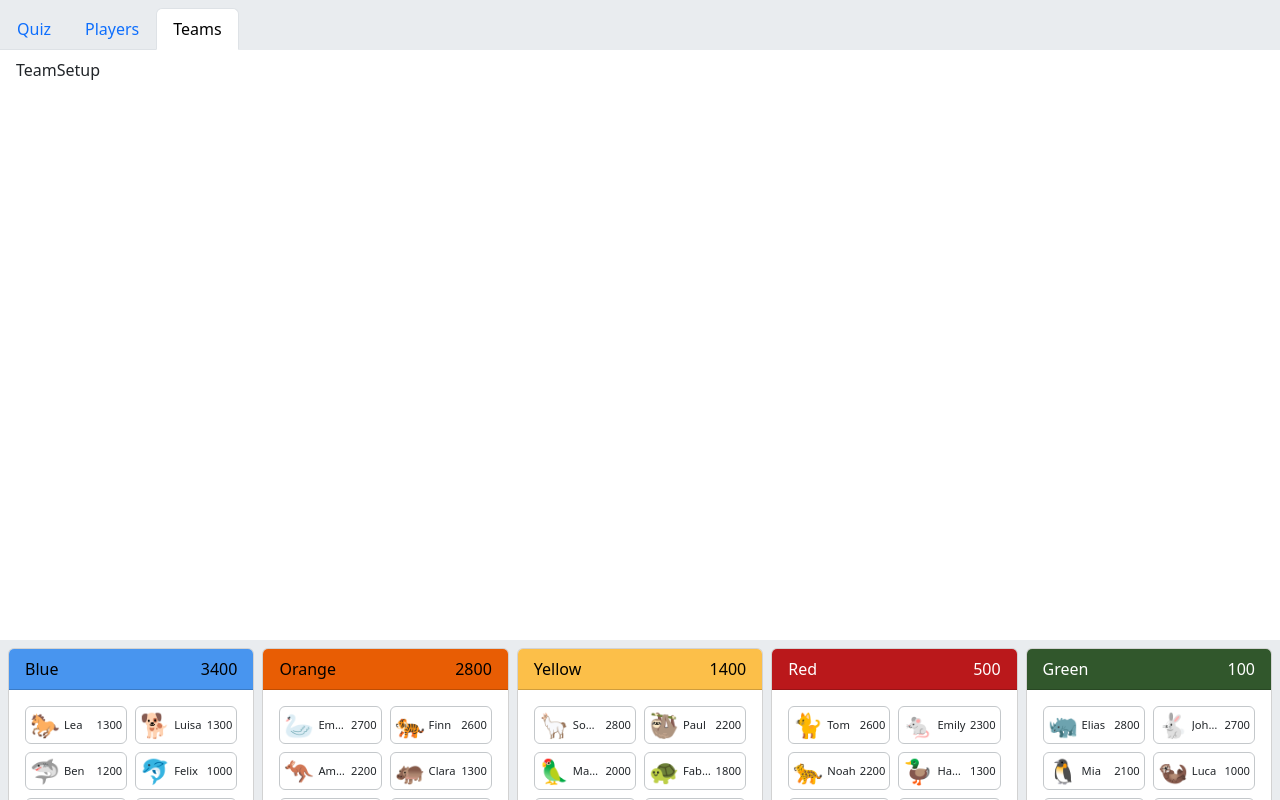
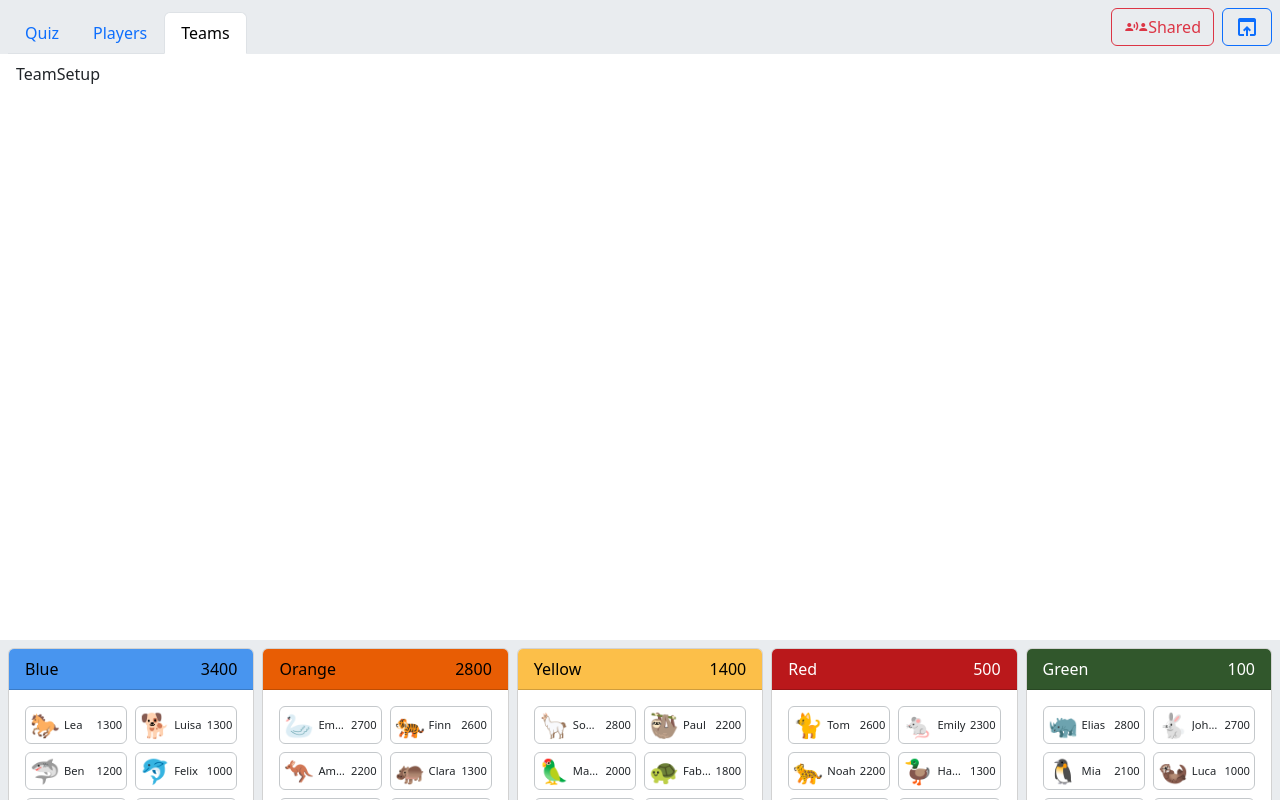
Before and after one commit to tdreja/single-page-quiz, a React (Vite) app: page / in a window 1280 px wide. Built offline with nearby package versions, Linux system fonts and the light colour scheme.

Commit message:
feat(View): Add switch between modes

```diff
--- a/src/App.tsx
+++ b/src/App.tsx
@@ -8,7 +8,11 @@ import { GameContext, GameEventContext, GameEventListener } from './components/c
 import { prepareGame } from './dev/dev-setup';
 import { restoreGameFromStorage, storeGameInStorage } from './components/common/Storage';
 import { SettingsBar } from './components/common/SettingsBar';
-import { TabContext, TabSettings } from './components/common/TabContext';
+import {
+    readSettingsFromLocation,
+    TabContext,
+    TabSettings,
+} from './components/common/TabContext';
 import { BroadcastJson, restoreGameFromBroadcast, toBroadcastJson } from './model/broadcast';
 import { i18n, I18N } from './i18n/I18N';
 import { PlayerEditorView } from './components/player/PlayerEditorView';
@@ -23,8 +27,8 @@ let channelListener: ChannelListener = () => {};
 function App() {
     const [game, setGame] = useState<Game>(initialGame);
     const [tabSettings, setTabSettings] = useState<TabSettings>({
-        editor: true,
-        presenter: false,
+        moderation: true,
+        participants: true,
     });
 
     // Update game when an event is received and store the new state
@@ -46,15 +50,26 @@ function App() {
         setGame(restoreGameFromBroadcast(game, json));
     }, [game]);
 
+    // When settings are changed, we also change the URL
+    const onChangeSettings = useCallback((settings: TabSettings) => {
+        setTabSettings(settings);
+    }, [tabSettings]);
+
     // Load initial state of the game
     useEffect(() => {
-        const updatedGame = restoreGameFromStorage(game, [Changes.QUIZ_CONTENT, Changes.GAME_SETUP, Changes.CURRENT_ROUND]);
-        if (updatedGame.players.size === 0) {
+        // Game from Storage
+        const fromStorage = restoreGameFromStorage(game, [Changes.QUIZ_CONTENT, Changes.GAME_SETUP, Changes.CURRENT_ROUND]);
+        if (fromStorage.players.size === 0) {
             console.warn('No game in storage, use DEV one');
-            prepareGame(updatedGame);
+            prepareGame(fromStorage);
         }
-        setGame(updatedGame);
+        setGame(fromStorage);
 
+        // Settings from URL
+        const settings = readSettingsFromLocation();
+        setTabSettings(settings);
+
+        // Handle messages
         channel.removeEventListener('message', channelListener);
         channelListener = onChannelEvent;
         channel.addEventListener('message', channelListener);
@@ -65,7 +80,7 @@ function App() {
             <GameEventContext.Provider value={onGameEvent}>
                 <TabContext.Provider value={{
                     settings: tabSettings,
-                    setSettings: setTabSettings,
+                    setSettings: onChangeSettings,
                 }}
                 >
                     <I18N.Provider value={i18n()}>
--- a/src/MainPage.tsx
+++ b/src/MainPage.tsx
@@ -10,7 +10,7 @@ export interface Props {
 }
 
 export function isPresentationOnly(settings: TabSettings): boolean {
-    return settings.presenter && !settings.editor;
+    return settings.participants && !settings.moderation;
 }
 
 export function view(props: Props): ReactElement {
--- a/src/components/common/SettingsBar.tsx
+++ b/src/components/common/SettingsBar.tsx
@@ -1,22 +1,98 @@
-import React, { ReactElement, useContext } from 'react';
-import { TabContext } from './TabContext';
+import React, { ReactElement, useCallback, useContext, useEffect, useState } from 'react';
+import { settingsToSearch, TabContext } from './TabContext';
 import { GameContext, GameEventContext } from './GameContext';
 import { GameState } from '../../model/game/game';
 import { SwitchStateEvent } from '../../events/setup-events';
-import { I18N } from '../../i18n/I18N';
+import { I18N, Labels } from '../../i18n/I18N';
+// https://fonts.google.com/icons
+import 'material-symbols';
+
+interface Symbol {
+    symbol: string,
+    buttonStyle: string,
+    label: (i18n: Labels) => string,
+    tooltip: (i18n: Labels) => string,
+}
+const modeShared: Symbol = {
+    symbol: 'communication',
+    buttonStyle: 'btn-outline-danger',
+    label: (i18n) => i18n.settings.labelModeShared,
+    tooltip: (i18n) => i18n.settings.tooltipModeShared,
+};
+const modeModeration: Symbol = {
+    symbol: 'clinical_notes',
+    buttonStyle: 'btn-outline-secondary',
+    label: (i18n) => i18n.settings.labelModeModeration,
+    tooltip: (i18n) => i18n.settings.tooltipModeModeration,
+};
+const modeParticipants: Symbol = {
+    symbol: 'monitor',
+    buttonStyle: 'btn-outline-secondary',
+    label: (i18n) => i18n.settings.labelModeParticipants,
+    tooltip: (i18n) => i18n.settings.tooltipModeParticipants,
+};
+const actionOpenParticipants: Symbol = {
+    symbol: 'open_in_browser',
+    buttonStyle: 'btn-outline-primary',
+    label: () => '',
+    tooltip: (i18n) => i18n.settings.tooltipActionParticipants,
+};
+const actionOpenModeration: Symbol = {
+    symbol: 'clinical_notes',
+    buttonStyle: 'btn-outline-secondary',
+    label: () => '',
+    tooltip: (i18n) => i18n.settings.tooltipActionModeration,
+};
 
 export const SettingsBar = (): ReactElement => {
     const game = useContext(GameContext);
     const onGameUpdate = useContext(GameEventContext);
     const tabSettings = useContext(TabContext);
     const i18n = useContext(I18N);
+    const [mode, setMode] = useState<Symbol>(modeShared);
+    const [action, setAction] = useState<Symbol>(actionOpenParticipants);
 
     const changeState = (state: GameState): void => {
         onGameUpdate(new SwitchStateEvent(state));
     };
 
+    useEffect(() => {
+        if (tabSettings.settings.participants) {
+            if (tabSettings.settings.moderation) {
+                setMode(modeShared);
+                setAction(actionOpenParticipants);
+            } else {
+                setMode(modeParticipants);
+                setAction(actionOpenModeration);
+            }
+        } else {
+            setMode(modeModeration);
+            setAction(actionOpenParticipants);
+        }
+    }, [tabSettings]);
+
+    const onModeClick = useCallback(() => {
+        if (!tabSettings.settings.moderation) {
+            return;
+        }
+        tabSettings.setSettings({
+            moderation: true,
+            participants: !tabSettings.settings.participants,
+        });
+    }, [tabSettings]);
+
+    const onActionClick = useCallback(() => {
+        // Open Presentation
+        if (tabSettings.settings.moderation) {
+            window.open(settingsToSearch({ participants: true, moderation: false }), '_blank');
+            // Open Editor
+        } else {
+            window.open(settingsToSearch({ participants: false, moderation: true }), '_blank');
+        }
+    }, [tabSettings]);
+
     return (
-        <nav id="top-nav" className="navbar sticky-top bg-body-secondary d-flex align-items-end pb-0">
+        <nav id="top-nav" className="navbar sticky-top bg-body-secondary d-flex align-items-end pb-0 pt-0 justify-content-between ps-2 pe-2">
             <ul className="nav nav-tabs">
                 <li className={`nav-item nav-link ${game.state === GameState.GAME_ACTIVE ? 'active' : ''}`} onClick={() => changeState(GameState.GAME_ACTIVE)}>
                     {i18n.game['game-active']}
@@ -28,6 +104,25 @@ export const SettingsBar = (): ReactElement => {
                     {i18n.game['team-setup']}
                 </li>
             </ul>
+            <div className="d-flex mb-2 mt-2 gap-2">
+                <span
+                    className={`btn ${mode.buttonStyle} d-flex align-items-center`}
+                    title={mode.tooltip(i18n)}
+                    onClick={onModeClick}
+                >
+                    <span className="material-symbols-outlined">
+                        {mode.symbol}
+                    </span>
+                    {mode.label(i18n)}
+                </span>
+                <span
+                    className={`btn material-symbols-outlined ${action.buttonStyle}`}
+                    title={action.tooltip(i18n)}
+                    onClick={onActionClick}
+                >
+                    {action.symbol}
+                </span>
+            </div>
         </nav>
     );
 };
--- a/src/components/common/TabContext.ts
+++ b/src/components/common/TabContext.ts
@@ -1,8 +1,8 @@
 import { Context, createContext } from 'react';
 
 export interface TabSettings {
-    editor: boolean,
-    presenter: boolean,
+    moderation: boolean,
+    participants: boolean,
 }
 
 export type EditTabSettings = {
@@ -12,8 +12,41 @@ export type EditTabSettings = {
 
 export const TabContext: Context<EditTabSettings> = createContext<EditTabSettings>({
     settings: {
-        editor: false,
-        presenter: false,
+        moderation: false,
+        participants: false,
     },
     setSettings: () => {},
 });
+
+export function readSettingsFromLocation(): TabSettings {
+    const search = window.location.search;
+    // View only seen by the participants
+    if (search === '?participants') {
+        return {
+            moderation: false,
+            participants: true,
+        };
+    }
+    // View only for moderation?
+    if (search === '?moderation') {
+        return {
+            moderation: true,
+            participants: false,
+        };
+    }
+    // Default is always shared with the participants
+    return {
+        moderation: true,
+        participants: true,
+    };
+}
+
+export function settingsToSearch(settings: TabSettings): string {
+    if (settings.moderation) {
+        if (settings.participants) {
+            return '';
+        }
+        return '?moderation';
+    }
+    return '?participants';
+}
--- a/src/i18n/I18N_de.ts
+++ b/src/i18n/I18N_de.ts
@@ -27,4 +27,14 @@ export const i18n_de: Labels = {
         tooltipAdd: 'Spieler hinzufügen',
         noTeam: 'Kein Team',
     },
+    settings: {
+        tooltipModeShared: 'Geteilt mit Teilnehmern',
+        labelModeShared: 'Geteilt',
+        tooltipModeModeration: 'Nur für Moderation',
+        labelModeModeration: 'Moderation',
+        tooltipModeParticipants: 'Teilnehmeransicht',
+        labelModeParticipants: '',
+        tooltipActionParticipants: 'Öffne Teilnehmeransicht',
+        tooltipActionModeration: 'Öffne Moderationsansicht',
+    },
 };
--- a/src/i18n/I18N_en.ts
+++ b/src/i18n/I18N_en.ts
@@ -27,4 +27,14 @@ export const i18n_en: Labels = {
         tooltipAdd: 'Add players',
         noTeam: 'No team',
     },
+    settings: {
+        tooltipModeShared: 'Shared with participants',
+        labelModeShared: 'Shared',
+        tooltipModeModeration: 'Moderation',
+        labelModeModeration: 'Moderation only',
+        tooltipModeParticipants: 'Participants only',
+        labelModeParticipants: '',
+        tooltipActionParticipants: 'Open participant view',
+        tooltipActionModeration: 'Open moderation view',
+    },
 };
```
Also changed, not shown: src/i18n/I18N.ts (+12 -0 lines).
